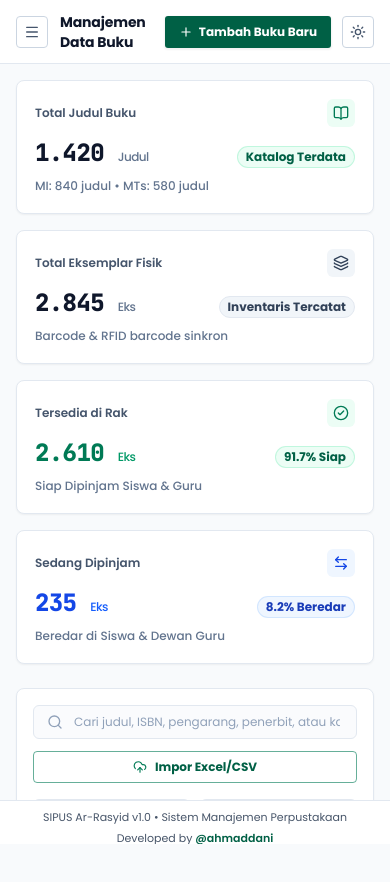
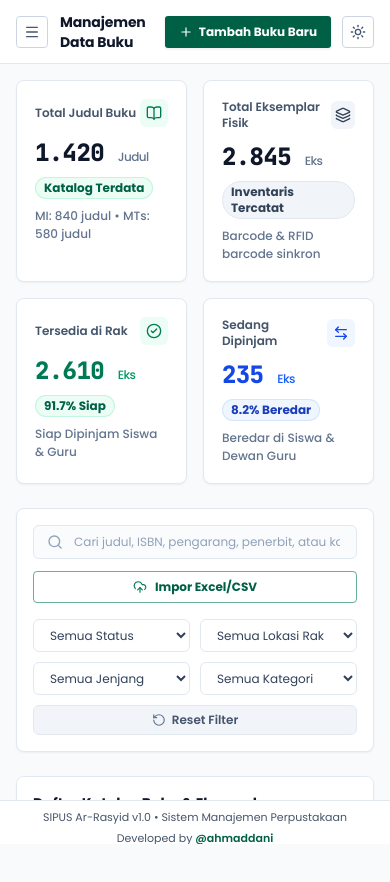
Before and after one commit to ahmaddani227/next-sispus, a Next.js app: page /dashboard/books in a window 390 px wide. Shown: the top 882 px of the page. After the commit the page ends 844 px from the top, so only its background shows below. Built offline with nearby package versions, Linux system fonts and the light colour scheme.

Commit message:
fix: update style users cards

```diff
--- a/src/components/MetricCards.tsx
+++ b/src/components/MetricCards.tsx
@@ -89,8 +89,8 @@ export const metricCardsGridVariants = cva("grid gap-4", {
   variants: {
     columns: {
       2: "grid-cols-1 sm:grid-cols-2",
-      3: "grid-cols-1 sm:grid-cols-2 lg:grid-cols-3",
-      4: "grid-cols-1 sm:grid-cols-2 lg:grid-cols-4",
+      3: "grid-cols-2 lg:grid-cols-3",
+      4: "grid-cols-2 lg:grid-cols-4",
     },
   },
   defaultVariants: {
```
